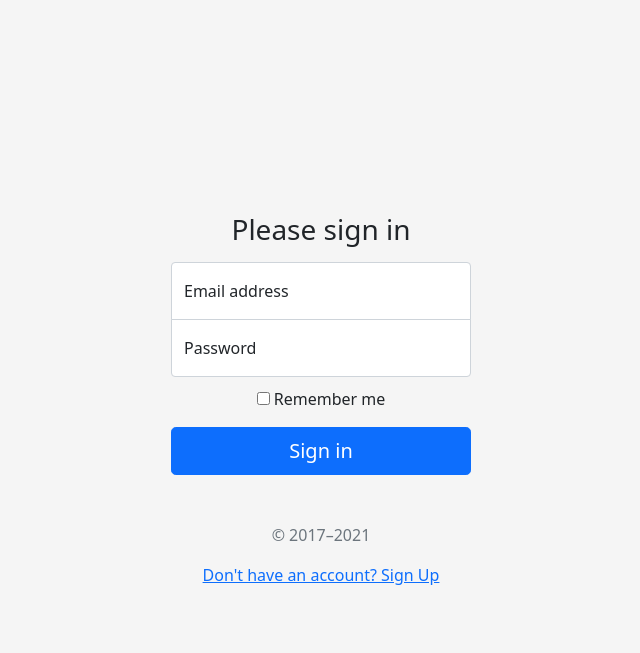
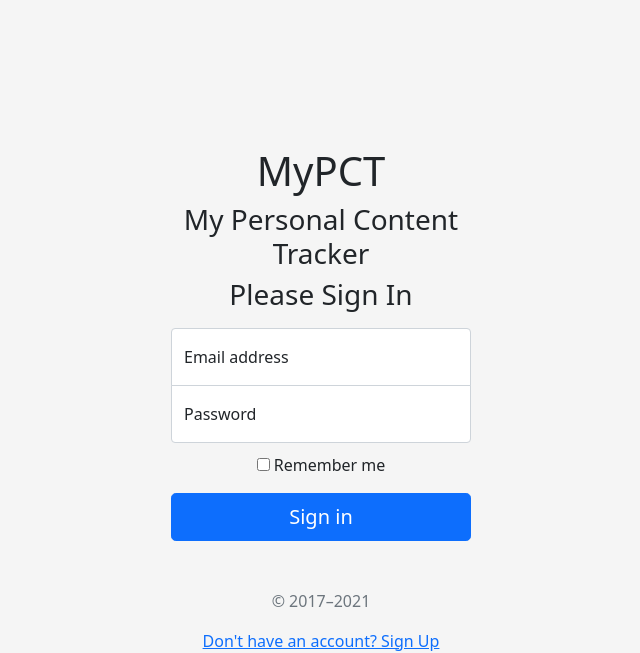
Before and after one commit to jmj52/MyPCT, a Flask app: page /login in a window 1280 px wide. Shown: the top 653 px of the page, without its empty margins (319-959 px from the left). Run offline with Flask 3, Linux system fonts and the light colour scheme; some libraries are stand-ins or nearby versions.

Commit message:
AuthLogQuickChange

```diff
--- a/website/__init__.py
+++ b/website/__init__.py
@@ -1,8 +1,8 @@
 from flask import Flask
 from flask_pymongo import PyMongo
 import certifi as cert
-#from website.extensions import mongo
-mongo = PyMongo()
+from website.extensions import mongo
+# mongo = PyMongo()
 
 def create_app():
 
--- a/website/auth.py
+++ b/website/auth.py
@@ -1,6 +1,7 @@
 from flask import Blueprint, render_template, request, session, redirect, url_for
 from website import mongo
-from werkzeug.security import generate_password_hash, check_password_hash
+# from werkzeug.security import generate_password_hash, check_password_hash
+from website.extensions import mongo
 
 auth = Blueprint('auth',__name__)
 
--- a/website/templates/login.html
+++ b/website/templates/login.html
@@ -42,8 +42,10 @@
   <body class="text-center">
 
 <main class="form-signin">
+  <h1>MyPCT</h1>
+  <h3>My Personal Content Tracker</h3>
   <form method="POST">
-    <h1 class="h3 mb-3 fw-normal">Please sign in</h1>
+    <h1 class="h3 mb-3 fw-normal">Please Sign In</h1>
 
     <div class="form-floating">
       <input type="email" name="email" class="form-control" id="floatingInput" placeholder="name@example.com">
--- a/website/templates/signup.html
+++ b/website/templates/signup.html
@@ -42,6 +42,8 @@
   <body class="text-center">
 
 <main class="form-signin">
+  <h1>MyPCT</h1>
+  <h3>My Personal Content Tracker</h3>
   <form method="POST">
     <h1 class="h3 mb-3 fw-normal">Welcome! Sign Up</h1>
 
```
